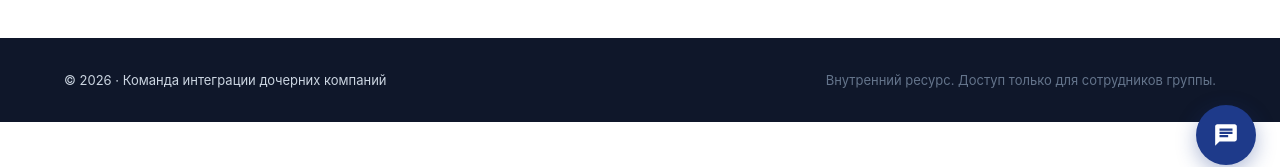
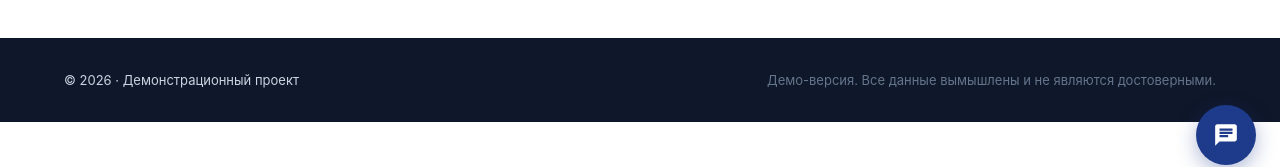
Before and after one commit to maxsir-dev/corp-landing-demo, a plain HTML site: page companies.html in a window 1280 px wide. Shown: the part 611-778 px from the top of the page. Drawn offline with Linux system fonts and the light colour scheme; no server answers.

Commit message:
Mark project as demo with disclaimer in footer
Co-Authored-By: Claude Opus 4.7 (1M context) <noreply@anthropic.com>

```diff
--- a/companies.html
+++ b/companies.html
@@ -266,8 +266,8 @@
     <!-- ==========  FOOTER  ========== -->
     <footer class="site-footer">
         <div class="container site-footer__inner">
-            <p class="site-footer__text">© 2026 · Команда интеграции дочерних компаний</p>
-            <p class="site-footer__text site-footer__text--muted">Внутренний ресурс. Доступ только для сотрудников группы.</p>
+            <p class="site-footer__text">© 2026 · Демонстрационный проект</p>
+            <p class="site-footer__text site-footer__text--muted">Демо-версия. Все данные вымышлены и не являются достоверными.</p>
         </div>
     </footer>
 
```
Also changed, not shown: index.html (+2 -2 lines).
